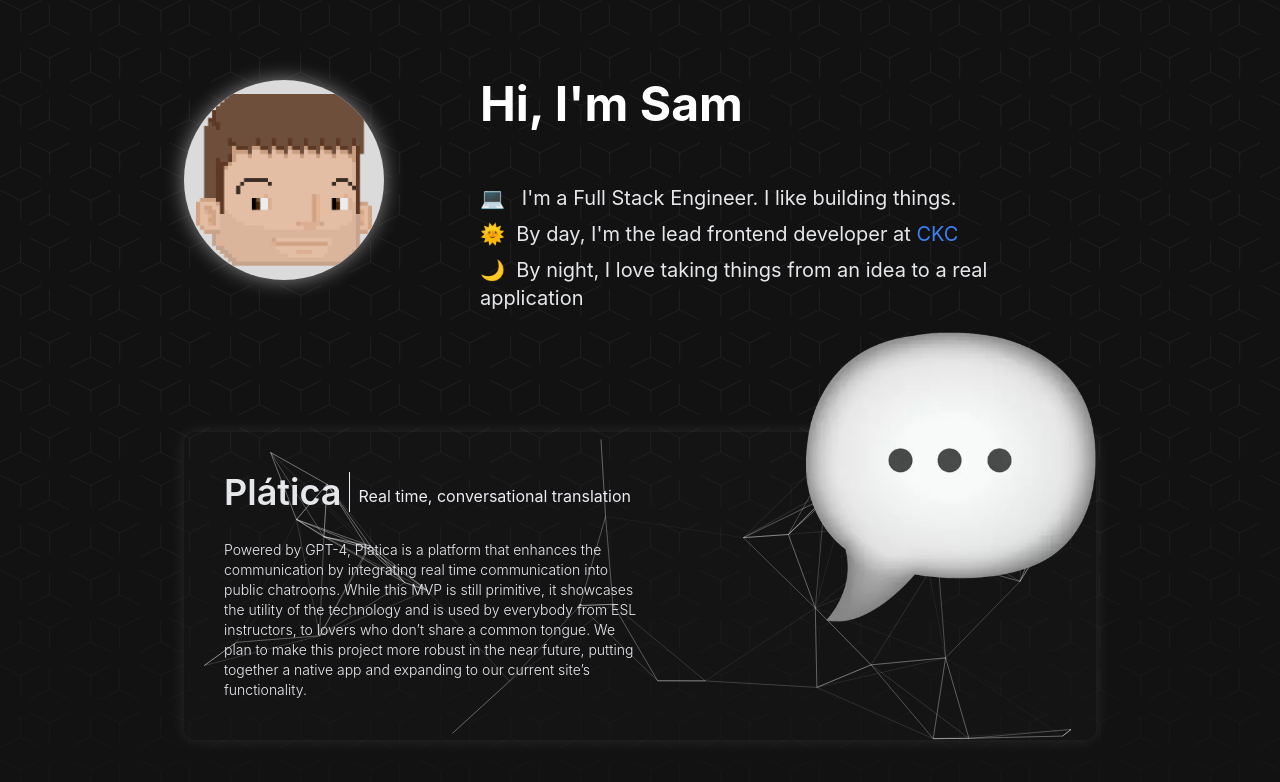
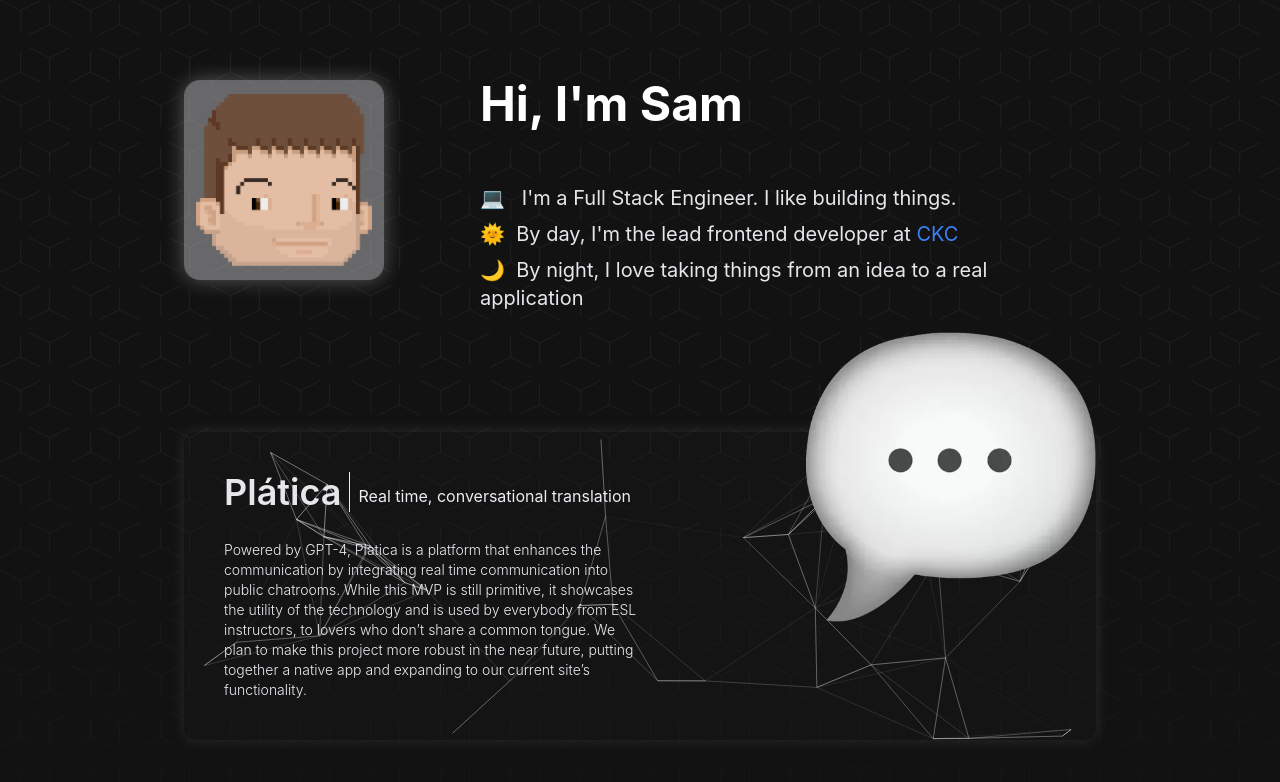
Before and after one commit to sw00d/sw00d, a Next.js app in the folder portfolio/: page / in a window 1280 px wide. Shown: the top 782 px of the page. Built offline with nearby package versions, Linux system fonts and the light colour scheme.

Commit message:
unrounding the avatar

```diff
--- a/portfolio/src/components/Header.tsx
+++ b/portfolio/src/components/Header.tsx
@@ -62,8 +62,9 @@ const Header = () => {
                     className={clsx(
                         'w-[100px] h-[100px] min-w-[100px] p-1',
                         'md:w-[200px] md:h-[200px] md:p-3',
-                        'lg:w-[200px] lg:h-[200px] lg:p-3 flex relative bg-[#dbdbdb] overflow-hidden rounded-full justify-center items-center',
-
+                        'lg:w-[200px] lg:h-[200px] lg:p-3 flex relative overflow-hidden rounded-2xl justify-center items-center',
+                        'bg-lightBg bg-opacity-40',
+                        'avatar-animation',
                         // Box Shadow
                         'dark:shadow-custom-light shadow-custom-dark',
                     )}
--- a/portfolio/src/styles/globals.css
+++ b/portfolio/src/styles/globals.css
@@ -95,3 +95,13 @@ a {
     /* Same as above */
   }
 }
+
+.avatar-animation {
+  animation: avatar 6s ease-in-out infinite;
+}
+
+@keyframes avatar {
+  50% {
+    transform: translateY(.3rem);
+  }
+}
--- a/portfolio/tailwind.config.js
+++ b/portfolio/tailwind.config.js
@@ -22,7 +22,7 @@ module.exports = {
     },
     extend: {
       boxShadow: {
-        "custom-light": "0 0px 20px rgba(255,255,255,0.5)",
+        "custom-light": "0 0px 20px rgba(255,255,255,0.3)",
         "custom-dark": "0 0px 40px rgba(0,0,0,0.3)",
         caseStudyDark: "0px 0px 15px rgba(255,255,255,0.1)",
         caseStudyLight: "0px 0px 40px rgba(0,0,0,0.2)",
```
